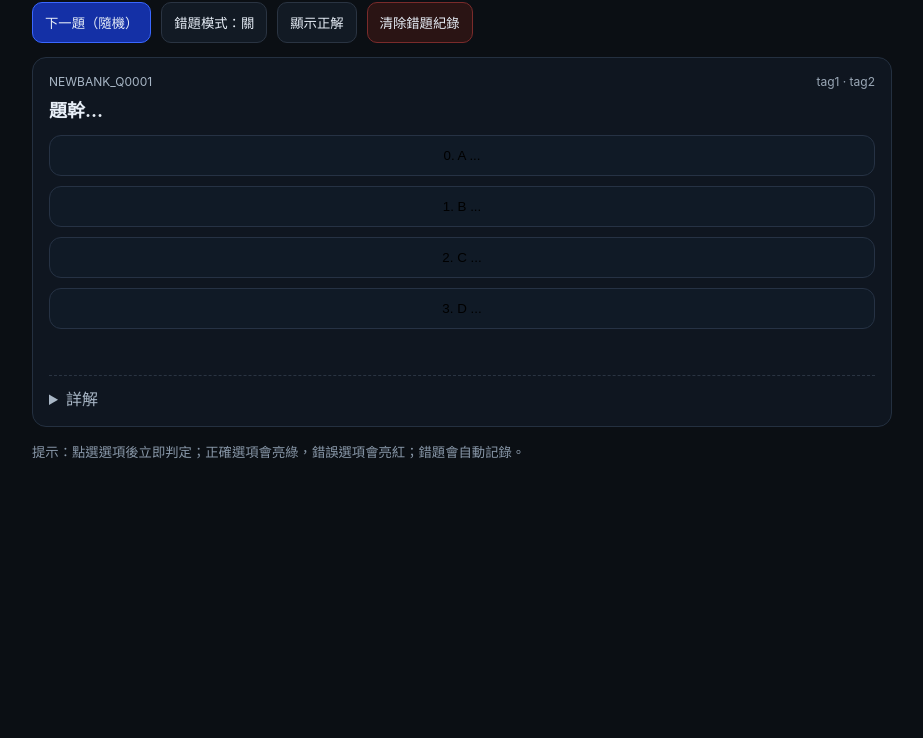
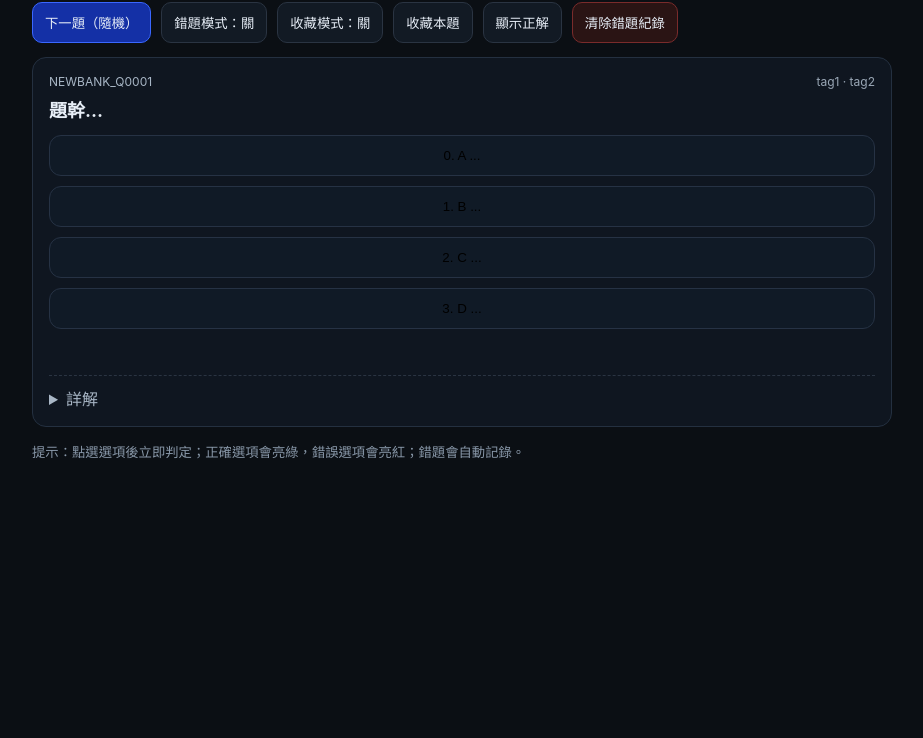
Before and after one commit to Ian-Chiu-010101/Exam-for-PGY, a plain HTML site: page index.html in a window 1280 px wide. Shown: the part 62-800 px from the top of the page, without its empty margins (178-1101 px from the left). Drawn offline with Linux system fonts and the light colour scheme.

Commit message:
Update index.html

```diff
--- a/index.html
+++ b/index.html
@@ -19,6 +19,10 @@
     <section class="controls">
       <button id="btnNew" class="btn primary">下一題（隨機）</button>
       <button id="btnToggleWrong" class="btn">錯題模式：關</button>
+
+      <button id="btnToggleSaved" class="btn">收藏模式：關</button>
+      <button id="btnSave" class="btn">收藏本題</button>
+
       <button id="btnShowAnswer" class="btn">顯示正解</button>
       <button id="btnResetWrong" class="btn danger">清除錯題紀錄</button>
     </section>
```
